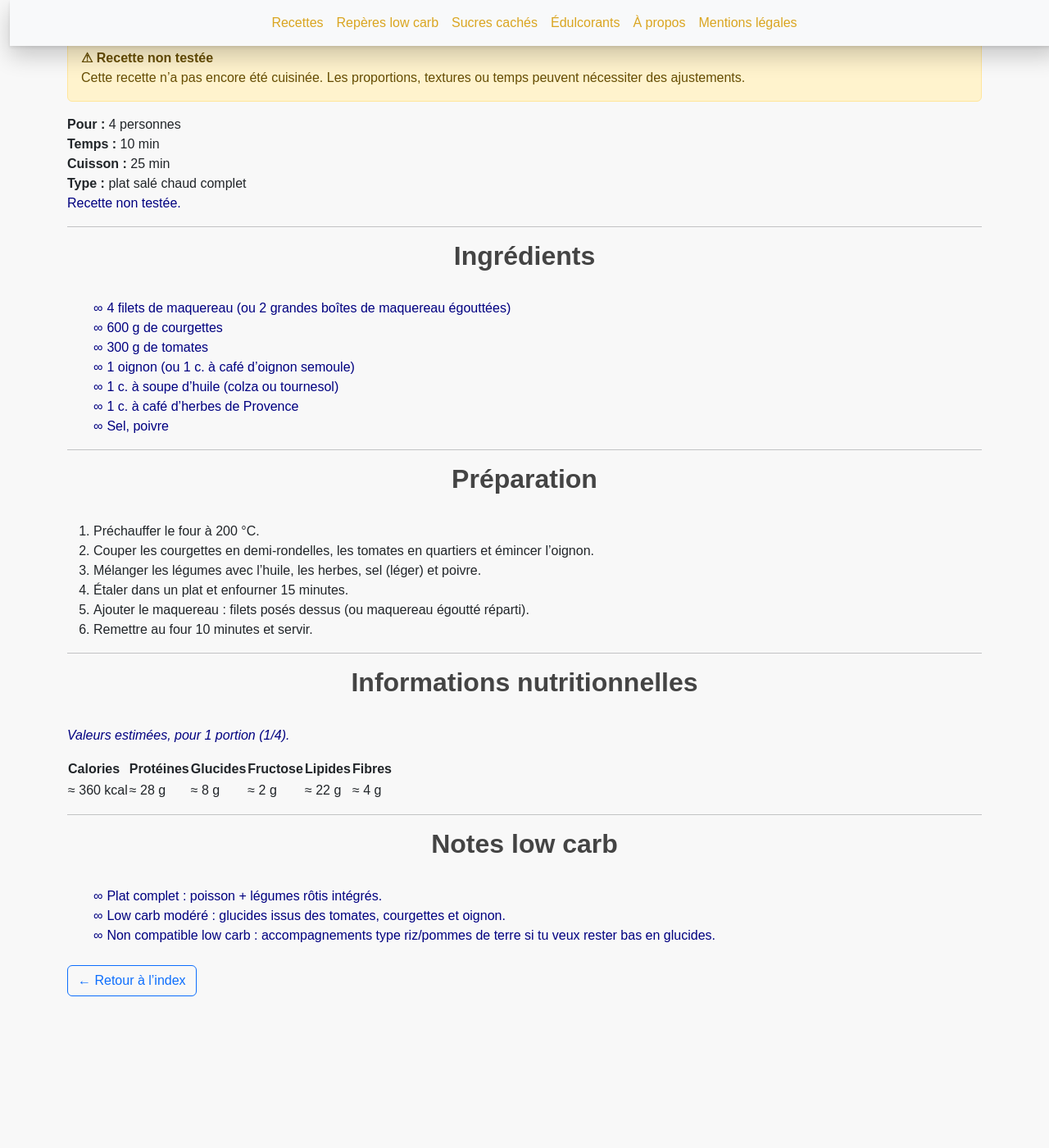
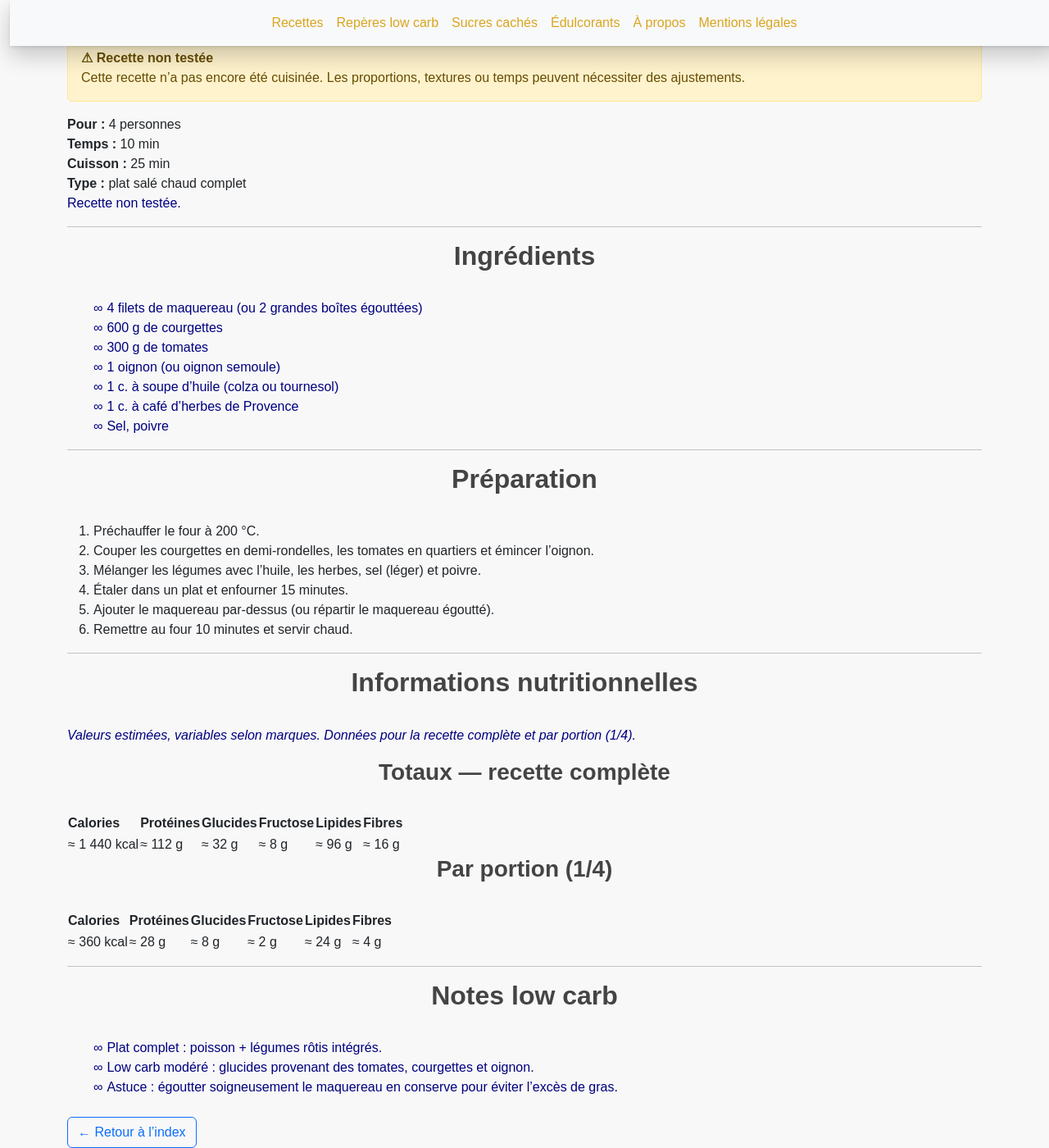
Before and after one commit to laurie-boissay/laurie-boissay.github.io, a Jekyll site: the page built from recettes/maquereau-tomates-courgettes-four.html, in a window 1280 px wide and 1400 px high, scrolled down 206 px. Shown: the whole window at 82% size. Built offline with Jekyll 4.4.1, drawn with Linux system fonts in a browser that asks for light colours; before the commit the page ends 1421 px from its top, so only the background shows below that.

Commit message:
Update maquereau-tomates-courgettes-four.html

```diff
--- a/recettes/maquereau-tomates-courgettes-four.html
+++ b/recettes/maquereau-tomates-courgettes-four.html
@@ -1,7 +1,7 @@
 ---
 layout: recipe
 title: "Maquereau tomate & courgettes au four"
-description: "Plat complet low carb : maquereau (frais ou conserve) avec tomates et courgettes rôties. Simple, nourrissant, compatible low carb modéré."
+description: "Maquereau au four avec tomates et courgettes rôties. Plat low carb modéré, complet et simple."
 recipe_title: "Maquereau tomate & courgettes au four"
 recipe_subtitle: "Plat chaud complet — low carb modéré"
 recipe_group: "Plats"
@@ -12,31 +12,31 @@ tags:
   - riche-en-proteines
   - rapide
 extra_head: |
-  <script type=\"application/ld+json\">
+  <script type="application/ld+json">
   {
-    \"@context\": \"https://schema.org\",
-    \"@type\": \"Recipe\",
-    \"name\": \"Maquereau tomate & courgettes au four\",
-    \"description\": \"Maquereau avec tomates et courgettes rôties, plat low carb complet.\",
-    \"recipeYield\": \"4 personnes\",
-    \"prepTime\": \"PT10M\",
-    \"cookTime\": \"PT25M\",
-    \"totalTime\": \"PT35M\",
-    \"recipeCategory\": \"Plats\",
-    \"recipeIngredient\": [
-      \"4 filets de maquereau (ou 2 grandes boîtes de maquereau égouttées)\",
-      \"600 g de courgettes\",
-      \"300 g de tomates\",
-      \"1 oignon (ou oignon semoule)\",
-      \"1 c. à soupe d'huile de colza ou tournesol\",
-      \"1 c. à café d'herbes de Provence\",
-      \"Sel, poivre\"
+    "@context": "https://schema.org",
+    "@type": "Recipe",
+    "name": "Maquereau tomate & courgettes au four",
+    "description": "Maquereau avec tomates et courgettes rôties, plat low carb complet.",
+    "recipeYield": "4 personnes",
+    "prepTime": "PT10M",
+    "cookTime": "PT25M",
+    "totalTime": "PT35M",
+    "recipeCategory": "Plats",
+    "recipeIngredient": [
+      "4 filets de maquereau (ou 2 grandes boîtes égouttées)",
+      "600 g de courgettes",
+      "300 g de tomates",
+      "1 oignon",
+      "1 c. à soupe d'huile",
+      "1 c. à café d'herbes de Provence",
+      "Sel, poivre"
     ],
-    \"recipeInstructions\": [
-      { \"@type\": \"HowToStep\", \"text\": \"Préchauffer le four à 200 °C.\" },
-      { \"@type\": \"HowToStep\", \"text\": \"Couper courgettes, tomates et oignon. Les mélanger avec l’huile et les herbes.\" },
-      { \"@type\": \"HowToStep\", \"text\": \"Enfourner les légumes 15 minutes.\" },
-      { \"@type\": \"HowToStep\", \"text\": \"Ajouter le maquereau et poursuivre 10 minutes.\" }
+    "recipeInstructions": [
+      { "@type": "HowToStep", "text": "Préchauffer le four à 200 °C." },
+      { "@type": "HowToStep", "text": "Couper courgettes, tomates et oignon. Mélanger avec l’huile et les herbes." },
+      { "@type": "HowToStep", "text": "Enfourner les légumes 15 minutes." },
+      { "@type": "HowToStep", "text": "Ajouter le maquereau et poursuivre la cuisson 10 minutes." }
     ]
   }
   </script>
@@ -49,17 +49,20 @@ extra_head: |
     <div><strong>Cuisson :</strong> 25 min</div>
     <div><strong>Type :</strong> plat salé chaud complet</div>
   </div>
-  <p class="recipe-lead__note"><strong>Recette non testée.</strong></p>
+  <p class="recipe-lead__note">
+    <strong>Recette non testée.</strong>
+  </p>
 </div>
 
 <hr>
 
 <h2>Ingrédients</h2>
+
 <ul class="recipe-ingredients">
-  <li><strong>4</strong> filets de maquereau (ou <strong>2</strong> grandes boîtes de maquereau égouttées)</li>
+  <li><strong>4</strong> filets de maquereau (ou <strong>2</strong> grandes boîtes égouttées)</li>
   <li><strong>600 g</strong> de courgettes</li>
   <li><strong>300 g</strong> de tomates</li>
-  <li><strong>1</strong> oignon (ou <strong>1 c. à café</strong> d’oignon semoule)</li>
+  <li><strong>1</strong> oignon (ou oignon semoule)</li>
   <li><strong>1 c. à soupe</strong> d’huile (colza ou tournesol)</li>
   <li><strong>1 c. à café</strong> d’herbes de Provence</li>
   <li>Sel, poivre</li>
@@ -68,24 +71,59 @@ extra_head: |
 <hr>
 
 <h2>Préparation</h2>
+
 <ol class="recipe-steps">
   <li>Préchauffer le four à 200 °C.</li>
   <li>Couper les courgettes en demi-rondelles, les tomates en quartiers et émincer l’oignon.</li>
   <li>Mélanger les légumes avec l’huile, les herbes, sel (léger) et poivre.</li>
   <li>Étaler dans un plat et enfourner 15 minutes.</li>
-  <li>Ajouter le maquereau : filets posés dessus (ou maquereau égoutté réparti).</li>
-  <li>Remettre au four 10 minutes et servir.</li>
+  <li>Ajouter le maquereau par-dessus (ou répartir le maquereau égoutté).</li>
+  <li>Remettre au four 10 minutes et servir chaud.</li>
 </ol>
 
 <hr>
 
 <h2>Informations nutritionnelles</h2>
-<p class="recipe-nutrition__disclaimer"><em>Valeurs estimées, pour 1 portion (1/4).</em></p>
+
+<p class="recipe-nutrition__disclaimer">
+  <em>Valeurs estimées, variables selon marques. Données pour la recette complète et par portion (1/4).</em>
+</p>
+
 <div class="recipe-nutrition">
+  <h3>Totaux — recette complète</h3>
   <table class="recipe-table">
     <thead>
       <tr>
-        <th>Calories</th><th>Protéines</th><th>Glucides</th><th>Fructose</th><th>Lipides</th><th>Fibres</th>
+        <th>Calories</th>
+        <th>Protéines</th>
+        <th>Glucides</th>
+        <th>Fructose</th>
+        <th>Lipides</th>
+        <th>Fibres</th>
+      </tr>
+    </thead>
+    <tbody>
+      <tr>
+        <td>≈ 1 440 kcal</td>
+        <td>≈ 112 g</td>
+        <td>≈ 32 g</td>
+        <td>≈ 8 g</td>
+        <td>≈ 96 g</td>
+        <td>≈ 16 g</td>
+      </tr>
+    </tbody>
+  </table>
+
+  <h3>Par portion (1/4)</h3>
+  <table class="recipe-table">
+    <thead>
+      <tr>
+        <th>Calories</th>
+        <th>Protéines</th>
+        <th>Glucides</th>
+        <th>Fructose</th>
+        <th>Lipides</th>
+        <th>Fibres</th>
       </tr>
     </thead>
     <tbody>
@@ -94,7 +132,7 @@ extra_head: |
         <td>≈ 28 g</td>
         <td>≈ 8 g</td>
         <td>≈ 2 g</td>
-        <td>≈ 22 g</td>
+        <td>≈ 24 g</td>
         <td>≈ 4 g</td>
       </tr>
     </tbody>
@@ -104,8 +142,9 @@ extra_head: |
 <hr>
 
 <h2>Notes low carb</h2>
+
 <ul class="recipe-notes">
   <li><strong>Plat complet :</strong> poisson + légumes rôtis intégrés.</li>
-  <li><strong>Low carb modéré :</strong> glucides issus des tomates, courgettes et oignon.</li>
-  <li><strong>Non compatible low carb :</strong> accompagnements type riz/pommes de terre si tu veux rester bas en glucides.</li>
+  <li><strong>Low carb modéré :</strong> glucides provenant des tomates, courgettes et oignon.</li>
+  <li><strong>Astuce :</strong> égoutter soigneusement le maquereau en conserve pour éviter l’excès de gras.</li>
 </ul>
```
